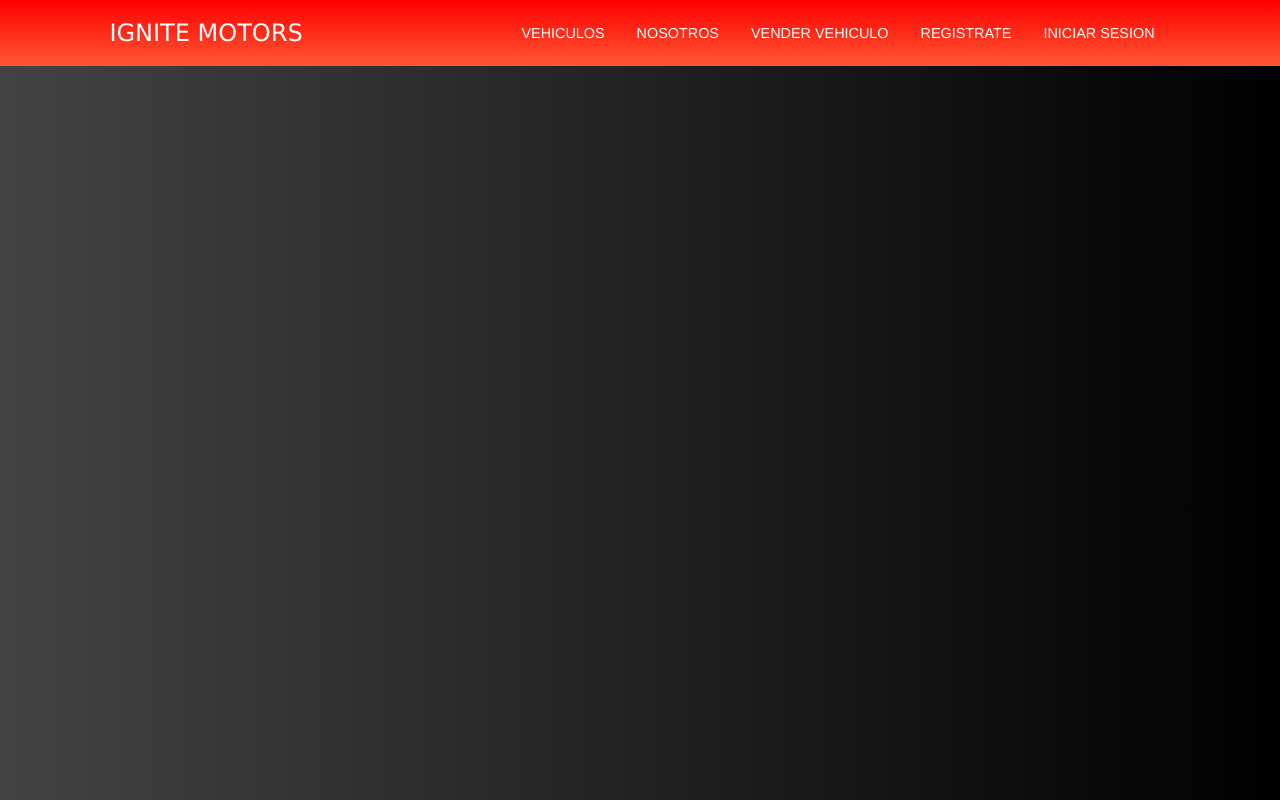
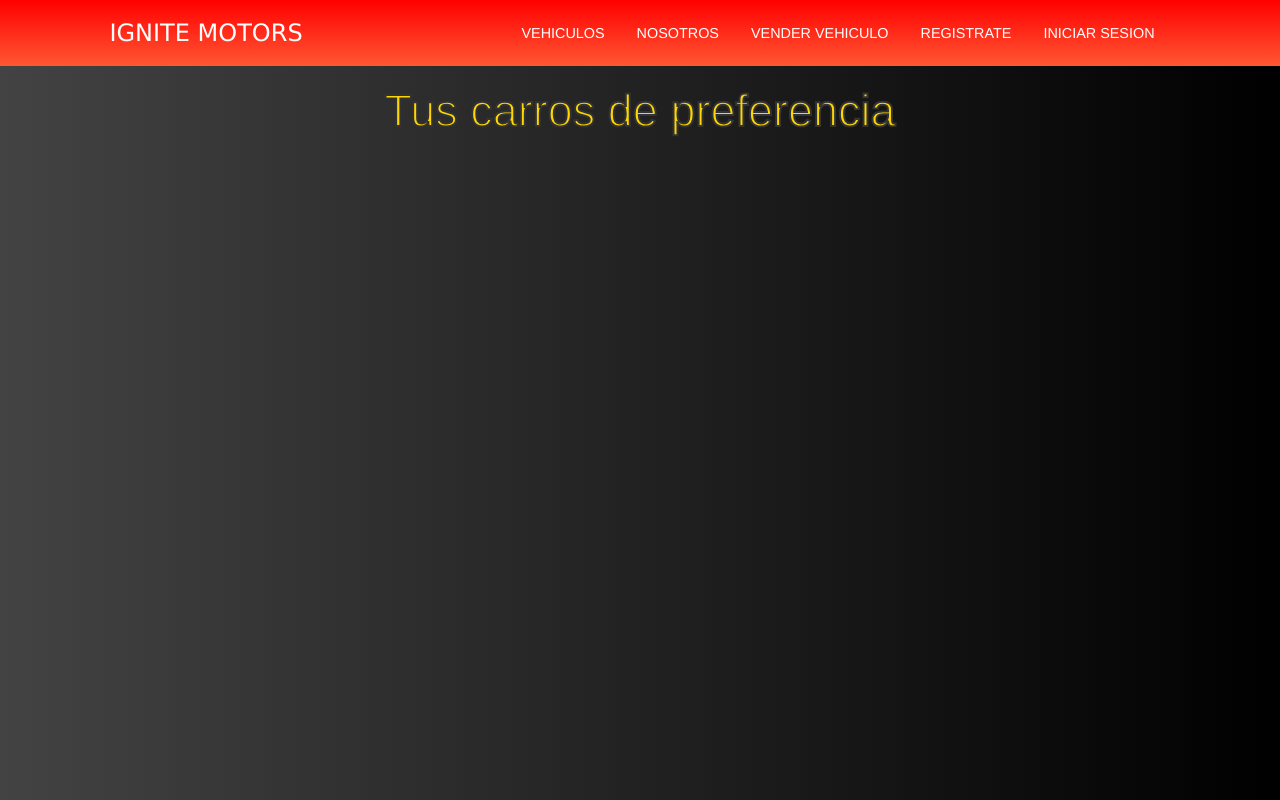
Before and after one commit to Omarx32/PF-Autos, a React (Vite) app in the folder client/: page /Favorites in a window 1280 px wide. Shown: the top 800 px of the page. Built offline with nearby package versions, Linux system fonts and the light colour scheme.

Commit message:
Corrección, filtro de categrorías

```diff
--- a/client/src/App.jsx
+++ b/client/src/App.jsx
@@ -8,7 +8,7 @@ import Form from "./Views/Form/Form";
 import Navbar from "./Components/NavBar/Navbar";
 import About from "./Views/About/About";
 import FormUser from "./Views/FormUser/FormUser";
-import Favorites from "./Components/favorites";
+import Favorites from "./Components/Favorites/Favorites";
 import FormLogin from "./Views/FormLogin/FormLogin"
 
 function App() {
--- a/client/src/Components/Favorites.jsx
+++ b/client/src/Components/Favorites/Favorites.jsx
@@ -1,11 +1,13 @@
 import { useSelector } from 'react-redux'
-import Card from './Cards/Card/Card'
+import Card from '../Cards/Card/Card'
+import style from './Favorites.module.css'
 
 const Favorites = () => {
     const favorites= useSelector((state)=> state.favorites)
 
   return (
     <div>
+      <h1 className={style.h1}>Tus carros de preferencia</h1>
         {
             favorites.map((fav)=>{
                 return <Card
--- /dev/null
+++ b/client/src/Components/Favorites/Favorites.module.css
@@ -0,0 +1,6 @@
+.h1{
+    color:#FFD700;
+    font-size: 45px;
+    text-align: center;
+    -webkit-text-stroke: 2px #333333;
+}
--- a/client/src/Components/NavBar/Navbar.jsx
+++ b/client/src/Components/NavBar/Navbar.jsx
@@ -2,7 +2,7 @@ import React, { useState, useEffect } from 'react';
 import { useNavigate } from 'react-router-dom';
 import "../NavBar/NavBar.css";
 // import { Link } from 'react-router-dom'
-import Favorites from '../favorites';
+import Favorites from '../Favorites/Favorites';
 
 const Navbar = () => {
   const navigate = useNavigate();
--- a/client/src/redux/reducer/reducer.js
+++ b/client/src/redux/reducer/reducer.js
@@ -47,10 +47,9 @@ function rootReducer(state = initialState, action) {
         };
       }
       filtro = state.allCars.filter((car) => {
-      console.log("Car",car);
-      car.name.includes(action.payload)
-      }
-      );
+      console.log("Car",car.Category);
+      return car.Category.name.toLowerCase().includes(action.payload.toLowerCase())
+      });
       return { ...state, cars: filtro };
 
       case FILTER_BRANDS:
```
Also changed, not shown: 1 other file (tests, documents, lock files or other folders).
